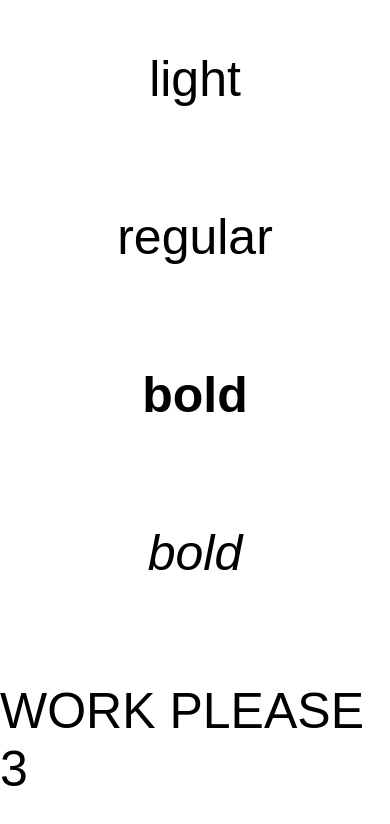
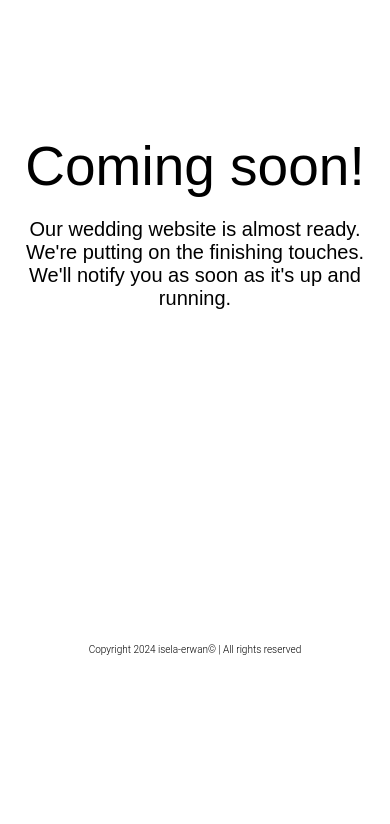
Before and after one commit to Isynopoulos1/wedding, a React (Vite) app: page / in a window 390 px wide. Shown: the part 200-1024 px from the top of the page. After the commit the page ends 855 px from the top, so only its background shows below. Built offline with nearby package versions, Linux system fonts and the light colour scheme; a web font is replaced by a local one.

Commit message:
defining responsive rules in splash page

```diff
--- a/src/App.jsx
+++ b/src/App.jsx
@@ -1,19 +1,19 @@
 import React from "react";
 
-//IMPORT STYLES TEST
-import { GlobalStyles, Test } from "./App.styles";
+//IMPORT STYLES
+import { GlobalStyles } from "./App.styles";
+import SplashPage from "./components/pages/SplashPage";
+//TODO: IMPORT COMPONENTS
+import Footer from "./components/layout/footer/Footer";
+
+//TODO: IMPORT RESET CSS
 
 const App = () => {
   return (
     <>
       <GlobalStyles />
-      <Test>
-        <p className="light">light</p>
-        <p className="regular">regular</p>
-        <p className="bold">bold</p>
-        <p className="italic">bold</p>
-        <p>WORK PLEASE 3</p>
-      </Test>
+      <SplashPage />
+      <Footer/>
     </>
   );
 };
--- a/src/App.styles.jsx
+++ b/src/App.styles.jsx
@@ -1,5 +1,3 @@
-import { margins, sizes, weights } from "@utils";
-import styled from "styled-components";
 
 import { createGlobalStyle } from "styled-components";
 
@@ -31,26 +29,3 @@ export const GlobalStyles = createGlobalStyle`
   }
 
 `;
-
-export const Test = styled.div`
-  display: flex;
-  justify-content: center;
-  flex-direction: column;
-  align-items: center;
-  width: 100%;
-  font-size: ${sizes.hg};
-  margin-top: ${margins.md};
-
-  .light {
-    font-weight: ${weights.light};
-  }
-  .regular {
-    font-weight: ${weights.regular};
-  }
-  .bold {
-    font-weight: ${weights.bold};
-  }
-  .italic {
-    font-style: italic;
-  }
-`;
--- /dev/null
+++ b/src/components/layout/footer/Footer.jsx
@@ -0,0 +1,12 @@
+import React from "react";
+// TODO: IMPORT USESELECTOR
+// TODO: GETTRANSLATE
+
+//IMPORT STYLES
+import { Copyright } from "./Footer.styles";
+
+const Footer = () => {
+  return <Copyright>Copyright 2024 isela-erwan© | All rights reserved</Copyright>;
+};
+
+export default Footer;
--- /dev/null
+++ b/src/components/layout/footer/Footer.styles.jsx
@@ -0,0 +1,25 @@
+import styled from "styled-components";
+import { margins, sizes, weights } from "@utils";
+
+export const FooterContainer = styled.footer`
+  display: flex;
+  position: relative;
+  flex-direction: column;
+  justify-content: center;
+  align-items: center;
+  width: calc(100% - 2 * ${margins.xss});
+  height: ${margins.xs};
+  @media only screen and (max-width: 700px) {
+    position: fixed;
+    bottom: 0;
+  }
+`;
+
+export const Copyright = styled.div`
+  display: flex;
+  justify-content: center;
+  font-size: ${sizes.xss};
+  font-family: "Roboto", sans-serif;
+  font-weight: 300;
+  font-size: ${sizes.xxs};
+`;
--- /dev/null
+++ b/src/components/pages/SplashPage.jsx
@@ -0,0 +1,18 @@
+import React from "react";
+import { StyledSplashPage } from "./SplashPage.styles";
+
+const SplashPage = () => {
+  //MAIN RENDER
+  return (
+    <StyledSplashPage>
+      <div className="title">Coming soon!</div>
+      <div className="container-info">
+        <p>Our wedding website is almost ready.</p>
+        <p>We're putting on the finishing touches.</p>
+        <p>We'll notify you as soon as it's up and running.</p>
+      </div>
+    </StyledSplashPage>
+  );
+};
+
+export default SplashPage;
--- /dev/null
+++ b/src/components/pages/SplashPage.styles.jsx
@@ -0,0 +1,41 @@
+import styled from "styled-components";
+import { margins, sizes, weights } from "@utils";
+
+export const StyledSplashPage = styled.div`
+  display: flex;
+  position: relative;
+  justify-content: center;
+  align-items: center;
+  width: 100%;
+  height: 100%;
+  margin: 0;
+  min-height: 100vh;
+  flex-direction: column;
+
+  .title {
+    font-size: ${sizes.xhg};
+    margin-bottom: ${margins.xss};
+    text-align: center;
+  }
+
+  .container-info {
+    display: flex;
+    align-items: center;
+    flex-direction: column;
+    font-size: ${sizes.xl};
+    font-weight: ${weights.light};
+    text-align: center;
+  }
+  .container-info p {
+    margin: 0;
+  }
+  @media only screen and (max-width: 700px) {
+    .title {
+      font-size: ${sizes.hg};
+    }
+
+    .container-info {
+      font-size: ${sizes.md};
+    }
+  }
+`;
--- a/src/utils/index.jsx
+++ b/src/utils/index.jsx
@@ -4,10 +4,10 @@ export const sizes = {
   sm: "14px",
   md: "20px",
   lg: "25px",
-  xl: "34px",
+  xl: "32px",
   xll: "40px",
-  hg: "50px",
-  shg: "100px"
+  hg: "55px",
+  xhg: "96px"
 };
 
 export const fonts = {
```
